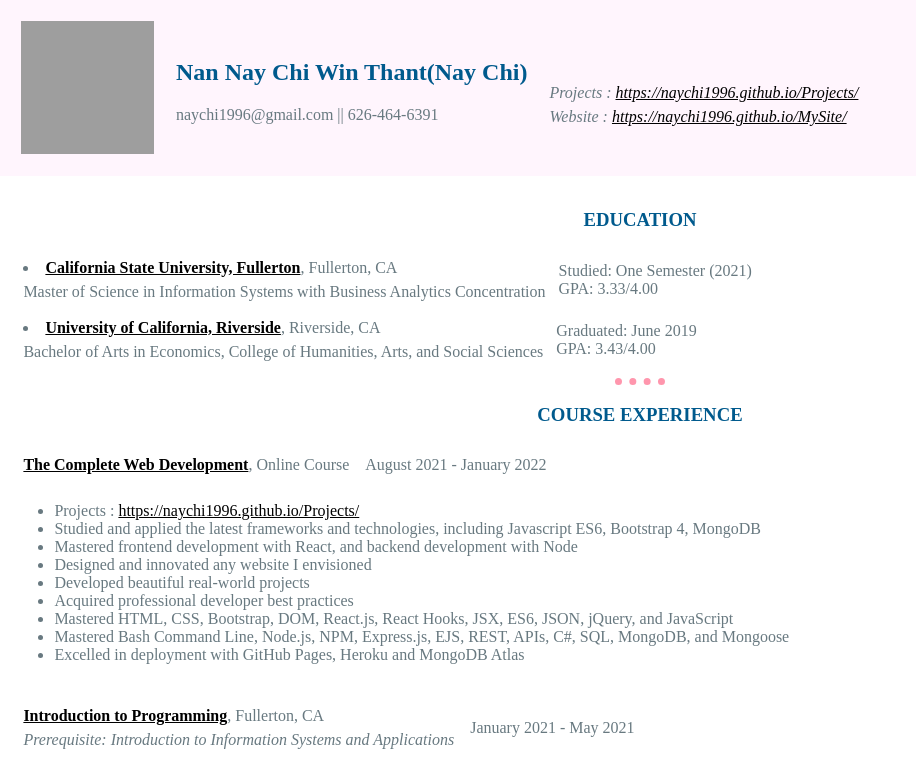
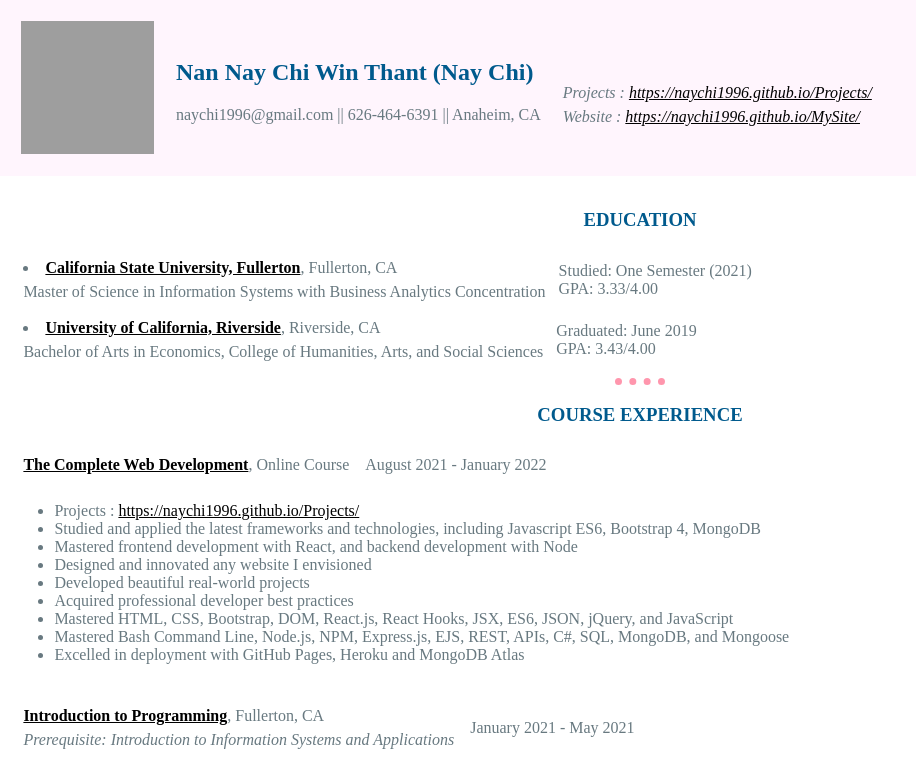
Before and after one commit to naychi1996/Resume, a plain HTML site: page index.html in a window 1280 px wide. Shown: the top 771 px of the page, without its empty margins (0-916 px from the left). Drawn offline with Linux system fonts and the light colour scheme; grey boxes are pictures that could not be loaded.

Commit message:
Update index.html

```diff
--- a/index.html
+++ b/index.html
@@ -16,8 +16,8 @@
       <tr>
         <td><img class="profile" src="images/color.png" alt="Nay Chi profile picture"></td>
         <td class="me">
-          <h2>Nan Nay Chi Win Thant(Nay Chi)</h2>
-          <p>naychi1996@gmail.com || 626-464-6391</p>
+          <h2>Nan Nay Chi Win Thant (Nay Chi)</h2>
+          <p>naychi1996@gmail.com || 626-464-6391 || Anaheim, CA</p>
         </td>
         <td class="links">
           <em>
```
